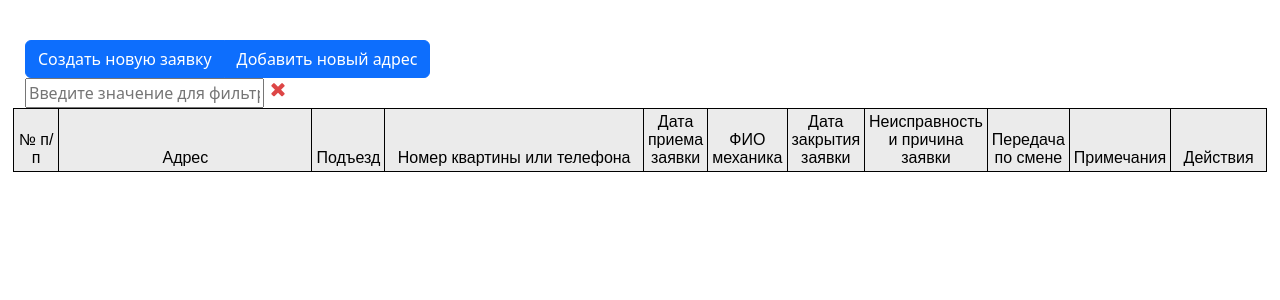
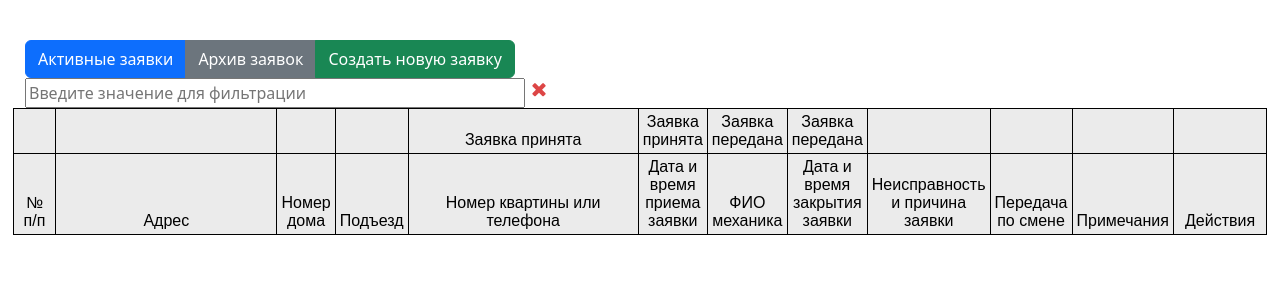
Before and after one commit to FireFly134/web_briz_vlg, a Django app: template malfunctions/templates/malfunctions/list.html in a window 1280 px wide. Shown: the part 71-371 px from the top of the page. Run offline with Django 4.2, Linux system fonts and the light colour scheme; the template is opened without the code that fills it, so the values that code supplies are empty; the visitor is signed in with stand-in values (Sample User, id 1); some libraries are stand-ins or nearby versions.

Commit message:
Работает создание новых заявок

```diff
--- a/malfunctions/forms.py
+++ b/malfunctions/forms.py
@@ -6,6 +6,7 @@ from .models import ModelMalfunctions
 
 labels_dict: dict[str, str] = {
     "address": "Адрес",
+    "num_house": "Номер дома",
     "entrance": "Подъезд",
     "flat_or_tel": "Номер квартины или телефона",
     "dispatcher": "ФИО диспетчера",
@@ -16,6 +17,7 @@ labels_dict: dict[str, str] = {
     "transfer_of_the_application": "Передача по смене",
     "executor_mechanics": "ФИО исполнителя",
     "description": "Примечания",
+    "status": "Статус заявки"
 }
 
 
@@ -24,6 +26,7 @@ class CreateMalfunctionsForm(forms.ModelForm):
         super().__init__(*args, **kwargs)
         for field in self.visible_fields():
             if (field.name != "transfer_of_the_application"
+                    and field.name != "status"
                     and "class" not in field.field.widget.attrs):
                 if (field.name != "address"
                         and field.name != "dispatcher"
@@ -54,5 +57,5 @@ class CreateMalfunctionsForm(forms.ModelForm):
         }
 
 
-class UpdateModelMalfunctionsForm(ModelMalfunctions):
+class UpdateModelMalfunctionsForm(CreateMalfunctionsForm):
     pass
--- a/malfunctions/templates/malfunctions/create.html
+++ b/malfunctions/templates/malfunctions/create.html
@@ -10,6 +10,11 @@
             <div class="form-group">
                 {{ form.address.label_tag }}
                 {{ form.address }}
+            </div>
+
+            <div class="form-group">
+                {{ form.num_house.label_tag }}
+                {{ form.num_house }}
             </div>
 
             <div class="form-group">
--- a/malfunctions/templates/malfunctions/list.html
+++ b/malfunctions/templates/malfunctions/list.html
@@ -1,5 +1,5 @@
 {% extends 'main/base.html' %}
-{% block title %}Cписок потенциальных заказчиков{% endblock %}
+{% block title %}Cписок сервисных заявок{% endblock %}
 {% block style %}
 <style>.doc_table {
   font-size: 12pt;
@@ -13,29 +13,47 @@
 <br>
 <div class="d-flex justify-content-between align-items-center" style="margin-left: 25px; margin-right: 25px;">
 	<div class="btn-group" role="group" aria-label="Первая группа">
-		<a href="{% url 'create' %}" class="btn btn-primary mt-3" id="btn-group-1">Создать новую заявку</a>
-		<a href="{% url 'new_address' %}" class="btn btn-primary mt-3" id="btn-group-2">Добавить новый адрес</a>
+		<button type="button" class="btn btn-primary mt-3" onclick="filterTableButton('True')" id="btn-group-1">Активные заявки</button>
+		<button type="button" class="btn btn-secondary mt-3" onclick="filterTableButton('False')" id="btn-group-2">Архив заявок</button>
+		<a href="{% url 'create' %}" class="btn btn-success mt-3" id="btn-group-4">Создать новую заявку</a>
 
 	</div>
 </div>
 <div style="margin-left: 25px; margin-right: 25px;">
-	<input type="text" id="filterInput" placeholder="Введите значение для фильтрации" oninput="handleInput(event)">
+	<input type="text" id="filterInput" placeholder="Введите значение для фильтрации" oninput="handleInput(event)"  style="width: 500px;">
 	<input type="image" src="/static/admin/img/icon-deletelink.svg" alt="Очистить фильтр" title="Очистить фильтр" onclick="NullFilterTable()" style="width: 20px; height: 20px; margin-top: -10px;">
 </div>
-<table class="table_center_by_css table table-sm table-bordered" border="1" cellpadding="1" cellspacing="1" style="width:98%" id="DocTable">
+<table class="table_center_by_css table table-sm table-bordered" border="1" cellpadding="1" cellspacing="1" style="width:98%" id="Table">
 	<thead style="position: sticky;top: 0">
+		<tr>
+			<td class="doc_table" scope="col" style="background: #ebebeb;text-align:center; width:50px"></td>
+			<td class="doc_table" scope="col" style="background: #ebebeb;text-align:center; width:300px;"></td>
+			<td class="doc_table" scope="col" style="background: #ebebeb;text-align:center; width:50px;"></td>
+			<td class="doc_table" scope="col" style="background: #ebebeb;text-align:center;"></td>
+			<td class="doc_table" scope="col" style="background: #ebebeb;text-align:center; width:300px;">Заявка принята</td>
+			<td class="doc_table" scope="col" style="background: #ebebeb;text-align:center;">Заявка принята</td>
+			<td class="doc_table" scope="col" style="background: #ebebeb;text-align:center;">Заявка передана</td>
+			<td class="doc_table" scope="col" style="background: #ebebeb;text-align:center;">Заявка передана</td>
+			<td class="doc_table" scope="col" style="background: #ebebeb;text-align:center;"></td>
+			<td class="doc_table" scope="col" style="background: #ebebeb;text-align:center;"></td>
+			<td class="doc_table" scope="col" style="background: #ebebeb;text-align:center;"></td>
+			<td class="doc_table" scope="col" style="background: #ebebeb;text-align:center; width:100px"></td>
+			<td class="doc_table" scope="col" style="display: none"></td>
+		</tr>
 		<tr>
 			<td class="doc_table" scope="col" id="N" data-column="N" style="background: #ebebeb;text-align:center; width:50px">№ п/п</td>
 			<td class="doc_table" scope="col" id="address" data-column="address" style="background: #ebebeb;text-align:center; width:300px;">Адрес</td>
+			<td class="doc_table" scope="col" id="num_house" data-column="num_house" style="background: #ebebeb;text-align:center; width:50px;">Номер дома</td>
 			<td class="doc_table" scope="col" id="entrance" data-column="entrance" style="background: #ebebeb;text-align:center;">Подъезд</td>
 			<td class="doc_table" scope="col" id="flat_or_tel" data-column="flat_or_tel" style="background: #ebebeb;text-align:center; width:300px;">Номер квартины или телефона</td>
-			<td class="doc_table" scope="col" id="date_time_accepted" data-column="date_time_accepted" style="background: #ebebeb;text-align:center;">Дата приема заявки</td>
+			<td class="doc_table" scope="col" id="date_time_accepted" data-column="date_time_accepted" style="background: #ebebeb;text-align:center;">Дата и время приема заявки</td>
 			<td class="doc_table" scope="col" id="mechanics" data-column="mechanics" style="background: #ebebeb;text-align:center;">ФИО механика</td>
-			<td class="doc_table" scope="col" id="date_time_closed" data-column="date_time_closed" style="background: #ebebeb;text-align:center;">Дата закрытия заявки</td>
+			<td class="doc_table" scope="col" id="date_time_closed" data-column="date_time_closed" style="background: #ebebeb;text-align:center;">Дата и время закрытия заявки</td>
 			<td class="doc_table" scope="col" id="malfunction_and_cause" data-column="malfunction_and_cause" style="background: #ebebeb;text-align:center;">Неисправность и причина заявки</td>
 			<td class="doc_table" scope="col" id="transfer_of_the_application" data-column="transfer_of_the_application" style="background: #ebebeb;text-align:center;">Передача по смене</td>
 			<td class="doc_table" scope="col" id="description" data-column="description" style="background: #ebebeb;text-align:center;">Примечания</td>
 			<td class="doc_table" scope="col" id="move" style="background: #ebebeb;text-align:center; width:100px">Действия</td>
+			<td class="doc_table" scope="col" id="status" style="display: none">status</td>
 		</tr>
 	</thead>
 	<tbody id="tbody"></tbody>
@@ -45,7 +63,7 @@
 <script>
 	let rowCounter = 1; // Счетчик номера п/п
 	//
-	function addTableRow(id, address, entrance, flat_or_tel, date_time_accepted, mechanics, date_time_closed, malfunction_and_cause, transfer_of_the_application, description) {
+	function addTableRow(id, address, num_house, entrance, flat_or_tel, date_time_accepted, mechanics, date_time_closed, malfunction_and_cause, transfer_of_the_application, description, status) {
 		const edit_url = `/malfunctions/edit/${id}`
 		const delete_url = `/malfunctions/delete/${id}`
 		const newRow = tbody.insertRow();
@@ -60,17 +78,23 @@
 		const cell9 = newRow.insertCell(8);
 		const cell10 = newRow.insertCell(9);
 		const cell11 = newRow.insertCell(10);
+		const cell12 = newRow.insertCell(11);
+		const cell13 = newRow.insertCell(12);
 
 		cell1.textContent = rowCounter++;
 		cell2.textContent = address;
-		cell3.textContent = entrance;
-		cell4.textContent = flat_or_tel;
-		cell5.textContent = date_time_accepted;
-		cell6.textContent = mechanics;
-		cell7.textContent = date_time_closed;
-		cell8.textContent = malfunction_and_cause;
-		cell9.textContent = transfer_of_the_application;
-		cell10.textContent = description;
+		cell3.textContent = num_house;
+		cell4.textContent = entrance;
+		cell5.textContent = flat_or_tel;
+		cell6.textContent = date_time_accepted;
+		cell7.textContent = mechanics;
+		cell8.textContent = date_time_closed;
+		cell9.textContent = malfunction_and_cause;
+		cell10.textContent = transfer_of_the_application;
+		cell11.textContent = description;
+		cell13.textContent = status;
+		cell13.style.display = "none";
+
 
 		// Создаем ссылку для редактирования
 		const editLink = document.createElement("a");
@@ -99,8 +123,8 @@
 		deleteLink.appendChild(deleteIcon);
 
 		// Добавляем ссылки в ячейку
-		cell11.appendChild(editLink);
-		cell11.appendChild(deleteLink);
+		cell12.appendChild(editLink);
+		cell12.appendChild(deleteLink);
 	}
 
 	//Фильтр по значениям в таблице открыт договор и строительная готовность, работает через кнопки
@@ -142,8 +166,9 @@
 		let tbody = document.getElementById('tbody');
 
 		{% for item in list %}
-			addTableRow(`{{ item.id|safe }}`, `{{ item.address|safe }}`, `{{ item.entrance|safe }}`, `{{ item.flat_or_tel|safe }}`, `{{ item.date_time_accepted|safe }}`, `{{ item.mechanics|safe }}`, `{{ item.date_time_closed|safe }}`, `{{ item.malfunction_and_cause|safe }}`, `{{ item.transfer_of_the_application|safe }}`, `{{ item.description|safe }}`);
+			addTableRow(`{{ item.id|safe }}`, `{{ item.address|safe }}`, `{{ item.num_house|safe }}`, `{{ item.entrance|safe }}`, `{{ item.flat_or_tel|safe }}`, `{{ item.date_time_accepted|safe }}`, `{{ item.mechanics|safe }}`, `{{ item.date_time_closed|safe }}`, `{{ item.malfunction_and_cause|safe }}`, `{{ item.transfer_of_the_application|safe }}`, `{{ item.description|safe }}`, `{{ item.status|safe }}`);
 		{% endfor %}
 	});
 </script>
+<script src="/media/js/filter_table.js"></script>
 {% endblock %}
```
Also changed, not shown: main/admin.py (+3 -12 lines), main/models.py (+4 -7 lines), malfunctions/models.py (+11 -1 lines), malfunctions/templates/malfunctions/edit.html (+20 -7 lines), media/js/filter_table.js (added, +57 -0 lines), main/migrations/0003_remove_addresslist_num_house_and_more.py (added), malfunctions/migrations/0007_alter_modelmalfunctions_date_time_accepted.py (added), malfunctions/migrations/0008_modelmalfunctions_num_house_modelmalfunctions_status_and_more.py (added), malfunctions/migrations/0009_alter_modelmalfunctions_date_time_accepted.py (added), malfunctions/migrations/0010_alter_modelmalfunctions_date_time_accepted_and_more.py (added).
